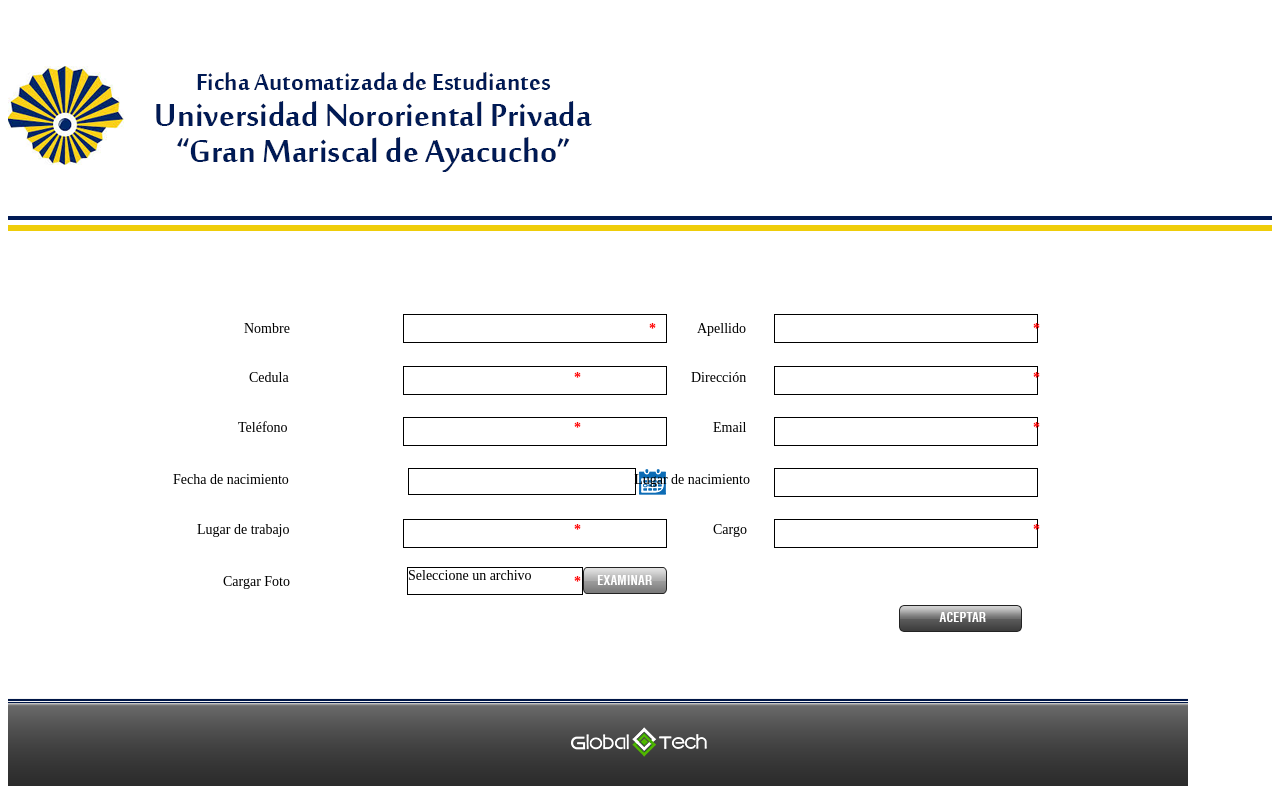
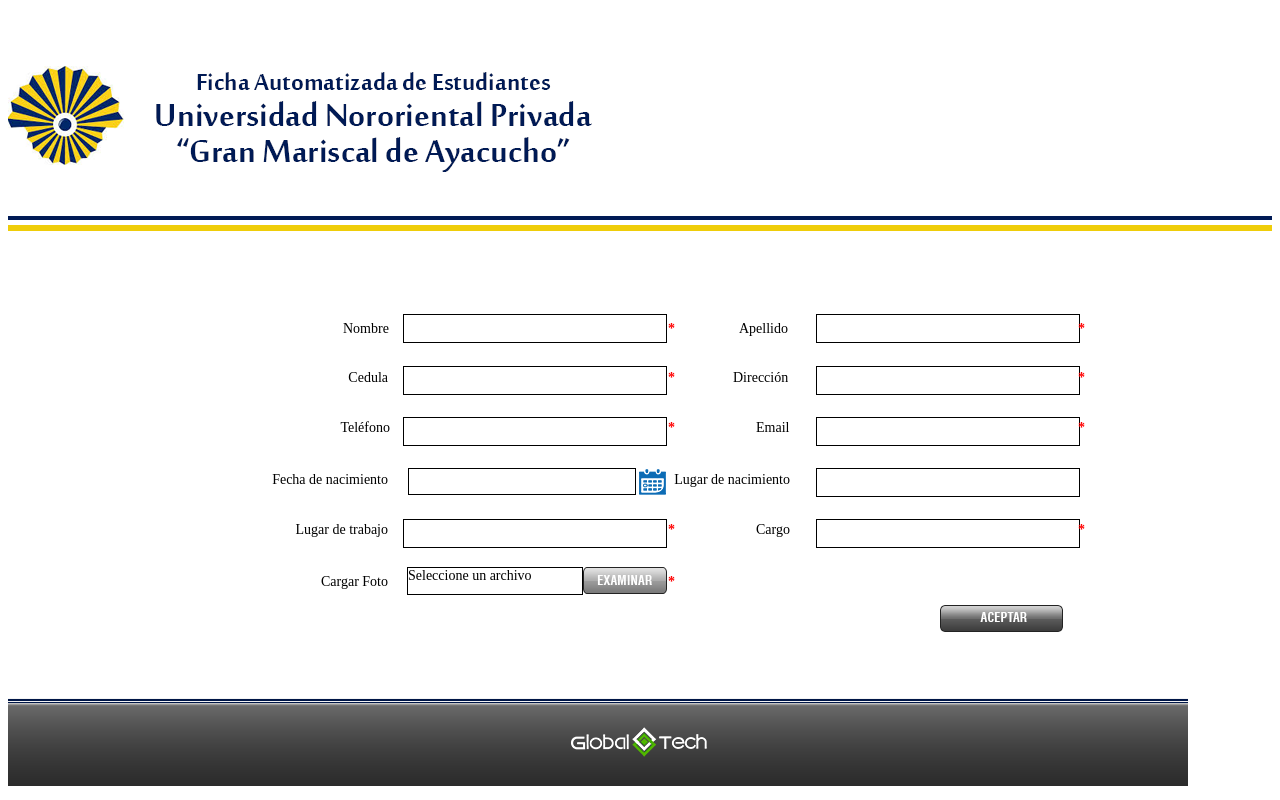
Before and after one commit to gbltechpanama/registroEstudiantil, a PHP site: page /vista/cargarDatos.html in a window 1280 px wide. Run offline with PHP 8.4, Linux system fonts and the light colour scheme; some web fonts are replaced.

Commit message:
Mejora en las vistas.

```diff
--- a/registroEstudiantil/vista/css/estilos.css
+++ b/registroEstudiantil/vista/css/estilos.css
@@ -354,122 +354,121 @@ main{
 .capaNombre{
     position: absolute;
     top: 90px;
-    left: 236px;
+    left: calc(50% - 297px); /*236px;*/
 }
 .capaApellido{
     position: absolute;
     top: 90px;
-    left: 689px;
+    left: calc(50% + 99px);/*left: 689px;*/
 }
 .capaCedula{
     position: absolute;
     top: 139px;
-    left: 241px;
+    right: calc(50% + 252px); /*236px;*/
 }
 .capaDireccion{
     position: absolute;
     top: 139px;
-    left: 683px;
+    left: calc(50% + 93px);/*left: 683px;*/
 }
 .capaTelefono{
     position: absolute;
     top: 189px;
-    left: 230px;
+    right: calc(50% + 250px); /*230px;*/
 }
 .capaEmail{
     position: absolute;
     top: 189px;
-    left: 705px;
+    left: calc(50% + 116px);/*left: 705px;*/
 }
 .capaFechaNacimiento{
     position: absolute;
     top: 241px;
-    left: 165px;
+    right: calc(50% + 252px); /*165px;*/
 }
 .capaLugarNacimiento{
     position: absolute;
     top: 241px;
-    left: 612px;
+    left: calc(50% + 20px);/*left: 612px;*/
     width: 130px;
 }
 .capaLugarTrabajo{
     position: absolute;
     top: 291px;
-    left: 189px;
+    right: calc(50% + 252px); /*189px;*/
 }
 .capaCargo{
     position: absolute;
     top: 291px;
-    left: 705px;
+    left: calc(50% + 116px);/*left: 705px;*/
 }
 .capaFoto{
     position: absolute;
     top: 343px;
-    left: 215px;
+    right: calc(50% + 252px); /*215px;*/
 }
 /**Para indicar el asterisco rojo*/
 .capaNecesario{
     color: #ff0000;
     position: absolute;
     top: 90px;
-/*    left: 566px;*/
-    right: calc(50% - 16px);
+    right: calc(50% - 35px); /*left: 566px;*/
     font-weight: bold;
 }
 .capaNecesario2{
     color: #ff0000;
     position: absolute;
     top: 90px;
-    left: 1025px;
+    left: calc(50% + 438px);/*left: 1025px;*/
     font-weight: bold;
 }
 .capaNecesario3{
     color: #ff0000;
     position: absolute;
     top: 139px;
-    left: 566px;
+    right: calc(50% - 35px); /*left: 566px;*/
     font-weight: bold;
 }
 .capaNecesario4{
     color: #ff0000;
     position: absolute;
     top: 139px;
-    left: 1025px;
+    left: calc(50% + 438px);/*left: 1025px;*/
     font-weight: bold;
 }
 .capaNecesario5{
     color: #ff0000;
     position: absolute;
     top: 189px;
-    left: 566px;
+    right: calc(50% - 35px); /*left: 566px;*/
     font-weight: bold;
 }
 .capaNecesario6{
     color: #ff0000;
     position: absolute;
     top: 189px;
-    left: 1025px;
+    left: calc(50% + 438px);/*left: 1025px;*/
     font-weight: bold;
 }
 .capaNecesario7{
     color: #ff0000;
     position: absolute;
     top: 291px;
-    left: 566px;
+    right: calc(50% - 35px); /*left: 566px;*/
     font-weight: bold;
 }
 .capaNecesario8{
     color: #ff0000;
     position: absolute;
     top: 291px;
-    left: 1025px;
+    left: calc(50% + 438px);/*left: 1025px;*/
     font-weight: bold;
 }
 .capaNecesario9{
     color: #ff0000;
     position: absolute;
     top: 343px;
-    left: 566px;
+    right: calc(50% - 35px); /*left: 566px;*/
     font-weight: bold;
 }
 /**Para las cajas de texto*/
@@ -486,7 +485,7 @@ main{
 .tApellido{
     position: absolute;
     top: 83px;
-    left: 766px;
+    left: calc(50% + 176px);/*left: 766px;*/
     width: 258px;
     height: 25px;
     border-color: #000000;
@@ -518,7 +517,7 @@ main{
 .tDireccion{
     position: absolute;
     top: 135px;
-    left: 766px;
+    left: calc(50% + 176px);/*left: 766px;*/
     width: 258px;
     height: 25px;
     border-color: #000000;
@@ -538,7 +537,7 @@ main{
 .tEmail{
     position: absolute;
     top: 186px;
-    left: 766px;
+    left: calc(50% + 176px);/*left: 766px;*/
     width: 258px;
     height: 25px;
     border-color: #000000;
@@ -574,7 +573,7 @@ main{
 .tLugarNacimiento{
     position: absolute;
     top: 237px;
-    left: 766px;
+    left: calc(50% + 176px);/*left: 766px;*/
     width: 258px;
     height: 25px;
     border-color: #000000;
@@ -594,7 +593,7 @@ main{
 .tCargo{
     position: absolute;
     top: 288px;
-    left: 766px;
+    left: calc(50% + 176px);/*left: 766px;*/
     width: 258px;
     height: 25px;
     border-color: #000000;
@@ -619,7 +618,7 @@ main{
     float: left;
     position: absolute;
     top: 374px;
-    left: 891px;
+    left: calc(50% + 300px);
     width: 123px;
     height: 27px;
 }
```
